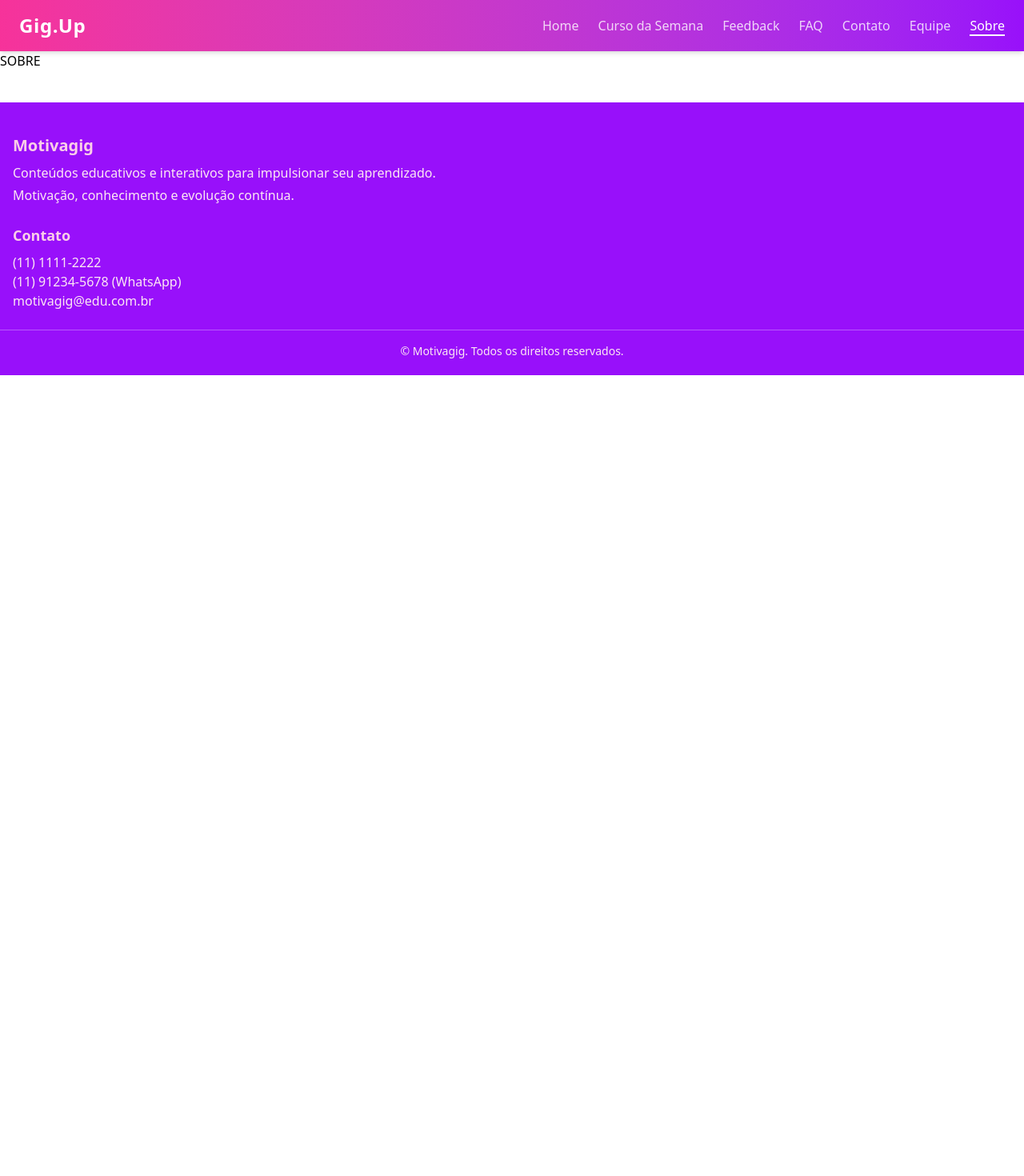
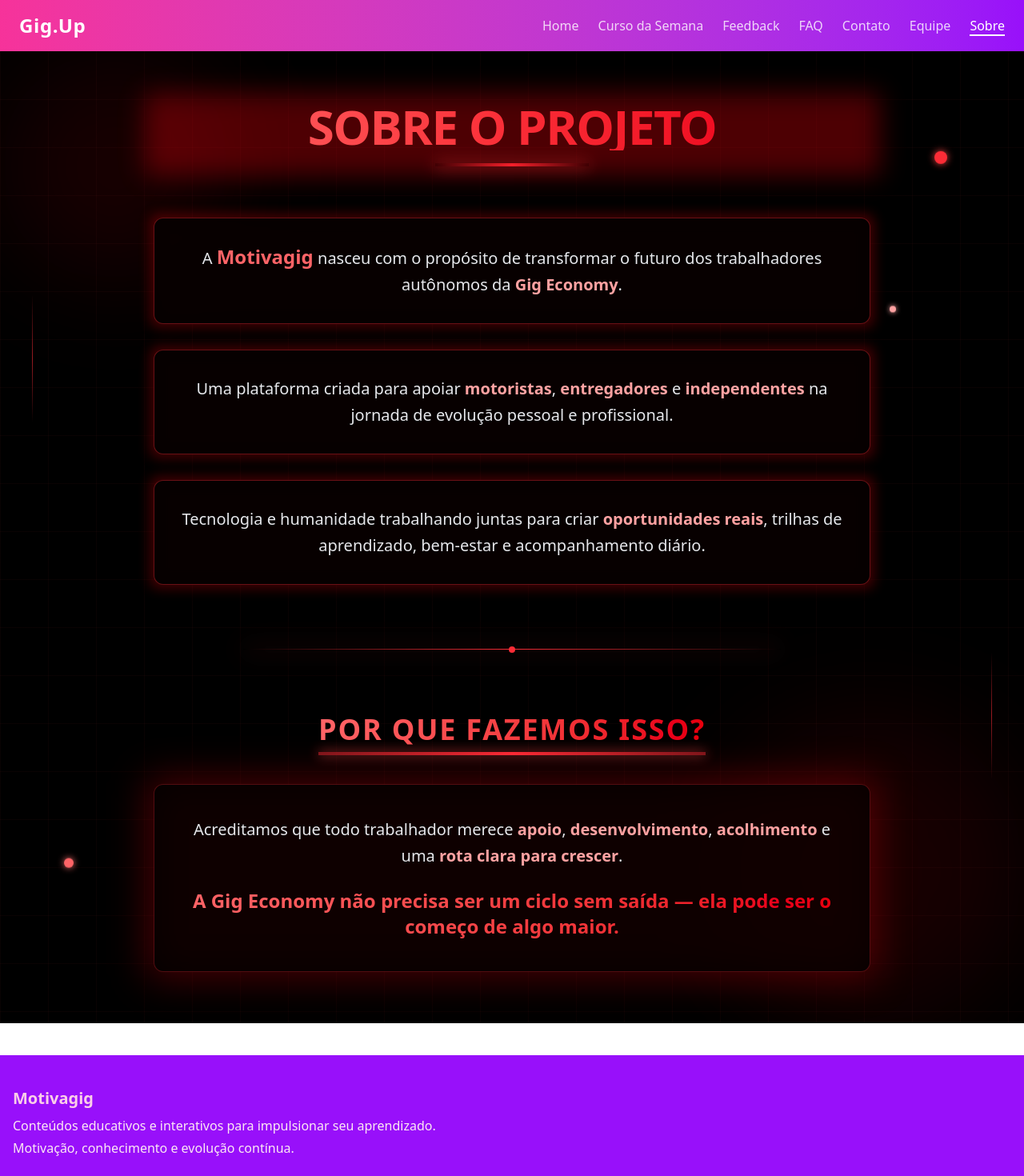
Before and after one commit to ChallengeFiap1tdspo/global-solution, a React (Vite) app in the folder motivagig/: page /sobre in a window 1280 px wide. Shown: the top 1470 px of the page at 80% size. Before the commit the page ends 800 px from the top, so only its background shows below. Built offline with nearby package versions, Linux system fonts and the light colour scheme.

Commit message:
feat: adicionando conteudo a sobre e estilisando

```diff
--- a/motivagig/src/routes/Sobre/index.tsx
+++ b/motivagig/src/routes/Sobre/index.tsx
@@ -1,5 +1,99 @@
 export default function Sobre() {
   return (
-    <p>SOBRE</p>
+    <div className="min-h-screen bg-black text-white px-6 py-16 flex flex-col items-center relative overflow-hidden">
+
+      <div className="absolute top-0 left-0 w-72 h-72 bg-red-600/10 rounded-full blur-3xl"></div>
+      <div className="absolute bottom-0 right-0 w-96 h-96 bg-red-600/10 rounded-full blur-3xl"></div>
+
+
+      <div className="absolute inset-0 bg-[linear-gradient(rgba(239,68,68,0.1)_1px,transparent_1px),linear-gradient(90deg,rgba(239,68,68,0.1)_1px,transparent_1px)] bg-[size:60px_60px] opacity-40"></div>
+
+      <div className="text-center max-w-4xl relative z-10">
+
+        <div className="relative mb-16">
+          <div className="absolute -inset-3 bg-red-600 rounded-lg blur-lg opacity-30 animate-pulse"></div>
+          <h1 className="relative text-6xl font-black text-transparent bg-clip-text bg-gradient-to-r from-red-400 via-red-500 to-red-600 tracking-tight">
+            SOBRE O PROJETO
+          </h1>
+          <div className="mt-4 h-1 w-48 mx-auto bg-gradient-to-r from-transparent via-red-500 to-transparent shadow-[0_0_20px_#ef4444]"></div>
+        </div>
+
+
+        <div className="grid gap-8 mt-12">
+          <div className="relative group transform hover:scale-[1.02] transition duration-300">
+            <div className="absolute -inset-1 bg-red-600 rounded-lg blur opacity-30 group-hover:opacity-50 transition duration-300"></div>
+            <div className="relative px-8 py-8 bg-black/90 border border-red-500/40 rounded-xl backdrop-blur-sm group-hover:border-red-500/60 transition-all duration-300">
+              <p className="text-xl leading-relaxed text-gray-200">
+                A <span className="text-red-400 font-bold text-2xl">Motivagig</span> nasceu com o propósito de transformar
+                o futuro dos trabalhadores autônomos da <span className="text-red-300 font-semibold">Gig Economy</span>.
+              </p>
+            </div>
+          </div>
+
+          <div className="relative group transform hover:scale-[1.02] transition duration-300">
+            <div className="absolute -inset-1 bg-red-600 rounded-lg blur opacity-30 group-hover:opacity-50 transition duration-300"></div>
+            <div className="relative px-8 py-8 bg-black/90 border border-red-500/40 rounded-xl backdrop-blur-sm group-hover:border-red-500/60 transition-all duration-300">
+              <p className="text-xl text-gray-200 leading-relaxed">
+                Uma plataforma criada para apoiar <span className="text-red-300 font-semibold">motoristas</span>,{' '}
+                <span className="text-red-300 font-semibold">entregadores</span> e{' '}
+                <span className="text-red-300 font-semibold">independentes</span> na jornada de evolução pessoal e profissional.
+              </p>
+            </div>
+          </div>
+
+          <div className="relative group transform hover:scale-[1.02] transition duration-300">
+            <div className="absolute -inset-1 bg-red-600 rounded-lg blur opacity-30 group-hover:opacity-50 transition duration-300"></div>
+            <div className="relative px-8 py-8 bg-black/90 border border-red-500/40 rounded-xl backdrop-blur-sm group-hover:border-red-500/60 transition-all duration-300">
+              <p className="text-xl text-gray-200 leading-relaxed">
+                Tecnologia e humanidade trabalhando juntas para criar{' '}
+                <span className="text-red-300 font-semibold">oportunidades reais</span>,
+                trilhas de aprendizado, bem-estar e acompanhamento diário.
+              </p>
+            </div>
+          </div>
+        </div>
+      </div>
+
+
+      <div className="relative my-20 w-full max-w-2xl">
+        <div className="h-px bg-gradient-to-r from-transparent via-red-500 to-transparent shadow-[0_0_30px_#ef4444]"></div>
+        <div className="absolute left-1/2 top-1/2 transform -translate-x-1/2 -translate-y-1/2">
+          <div className="w-6 h-6 border-2 border-red-500 rounded-full animate-ping"></div>
+          <div className="absolute top-1/2 left-1/2 transform -translate-x-1/2 -translate-y-1/2 w-2 h-2 bg-red-500 rounded-full"></div>
+        </div>
+      </div>
+
+      <div className="max-w-4xl text-center relative z-10">
+        <div className="relative inline-block mb-12">
+          <h2 className="text-4xl font-bold text-transparent bg-clip-text bg-gradient-to-r from-red-400 to-red-600 tracking-wider">
+            POR QUE FAZEMOS ISSO?
+          </h2>
+          <div className="absolute -bottom-3 left-0 w-full h-1 bg-gradient-to-r from-red-500/50 via-red-500 to-red-500/50 shadow-[0_0_15px_#ef4444]"></div>
+        </div>
+
+        <div className="relative group transform hover:scale-[1.02] transition duration-300">
+          <div className="absolute -inset-2 bg-red-600/30 rounded-xl blur-xl group-hover:blur-2xl transition duration-500"></div>
+          <div className="relative px-10 py-10 bg-black/80 border border-red-500/30 rounded-xl backdrop-blur-sm group-hover:border-red-500/50 transition-all duration-300">
+            <p className="text-xl text-gray-200 leading-relaxed mb-6">
+              Acreditamos que todo trabalhador merece <span className="text-red-300 font-semibold">apoio</span>,{' '}
+              <span className="text-red-300 font-semibold">desenvolvimento</span>,{' '}
+              <span className="text-red-300 font-semibold">acolhimento</span> e uma{' '}
+              <span className="text-red-300 font-semibold">rota clara para crescer</span>.
+            </p>
+            <p className="text-2xl font-bold text-transparent bg-clip-text bg-gradient-to-r from-red-400 to-red-600">
+              A Gig Economy não precisa ser um ciclo sem saída — ela pode ser o começo de algo maior.
+            </p>
+          </div>
+        </div>
+      </div>
+
+
+      <div className="absolute top-32 right-24 w-4 h-4 bg-red-500 rounded-full animate-bounce shadow-[0_0_10px_#ef4444]"></div>
+      <div className="absolute bottom-48 left-20 w-3 h-3 bg-red-400 rounded-full animate-bounce delay-300 shadow-[0_0_8px_#f87171]"></div>
+      <div className="absolute top-80 right-40 w-2 h-2 bg-red-300 rounded-full animate-bounce delay-700 shadow-[0_0_6px_#fca5a5]"></div>
+
+      <div className="absolute top-1/4 left-10 w-px h-40 bg-gradient-to-b from-transparent via-red-500 to-transparent opacity-60"></div>
+      <div className="absolute bottom-1/4 right-10 w-px h-40 bg-gradient-to-b from-transparent via-red-500 to-transparent opacity-60"></div>
+    </div>
   );
 }
```
